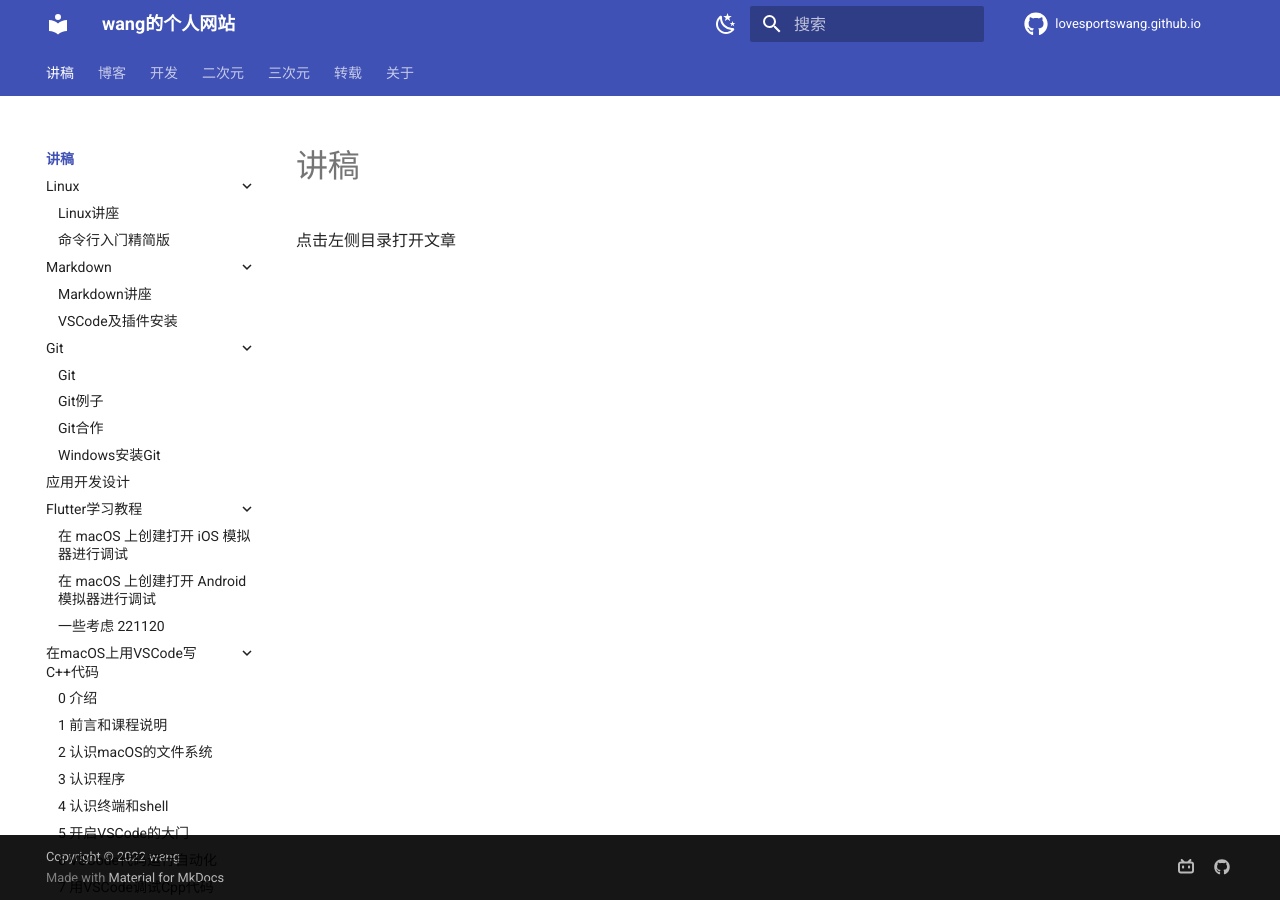
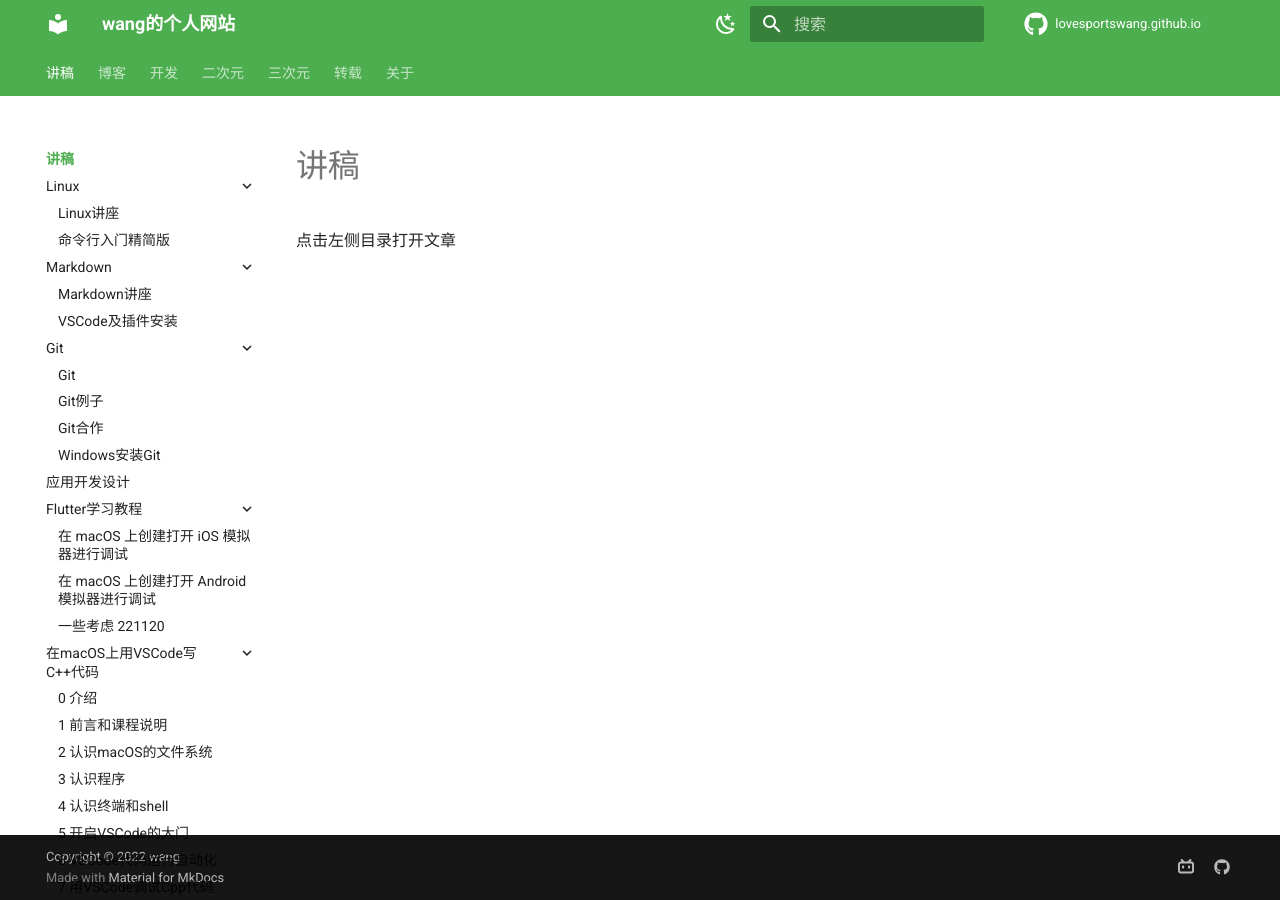
Before and after one commit to lovesportswang/lovesportswang.github.io, an MkDocs documentation site: the page built from docs/LECTURE/index.md, in a window 1280 px wide. Built offline with MkDocs 1.6.1 and Material for MkDocs 9.7.7, drawn with Linux system fonts in a browser that asks for light colours; comment, search, counter and statistics services are not loaded.

Commit message:
Update mkdocs.yml

```diff
--- a/mkdocs.yml
+++ b/mkdocs.yml
@@ -10,7 +10,7 @@ theme:
   name: material
   palette:
     - scheme: default # 日间模式
-      primary: indigo # 上方的
+      primary: green # 上方的
       accent: orange # 链接等可交互元件的高亮色
       toggle:
         icon: material/weather-night # 图标
```
